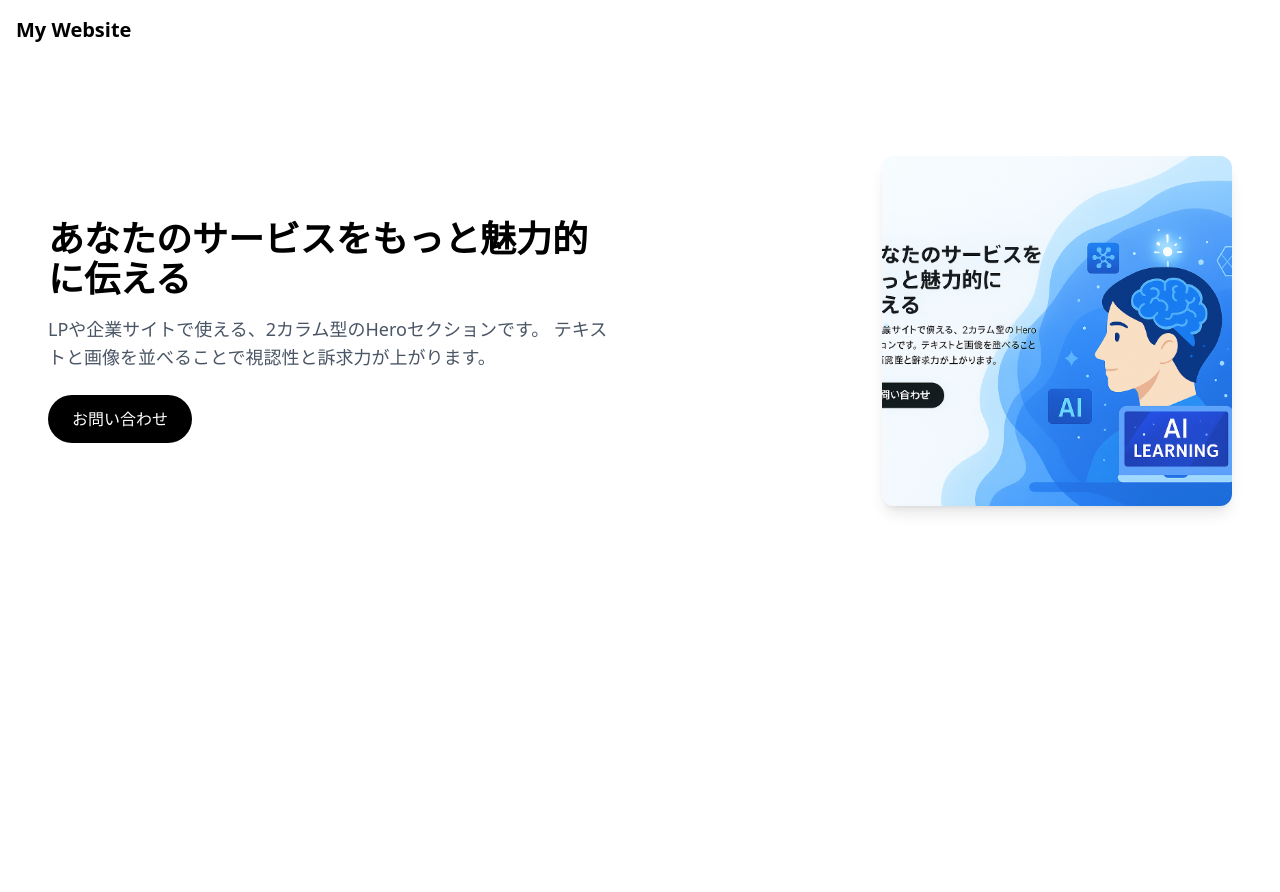
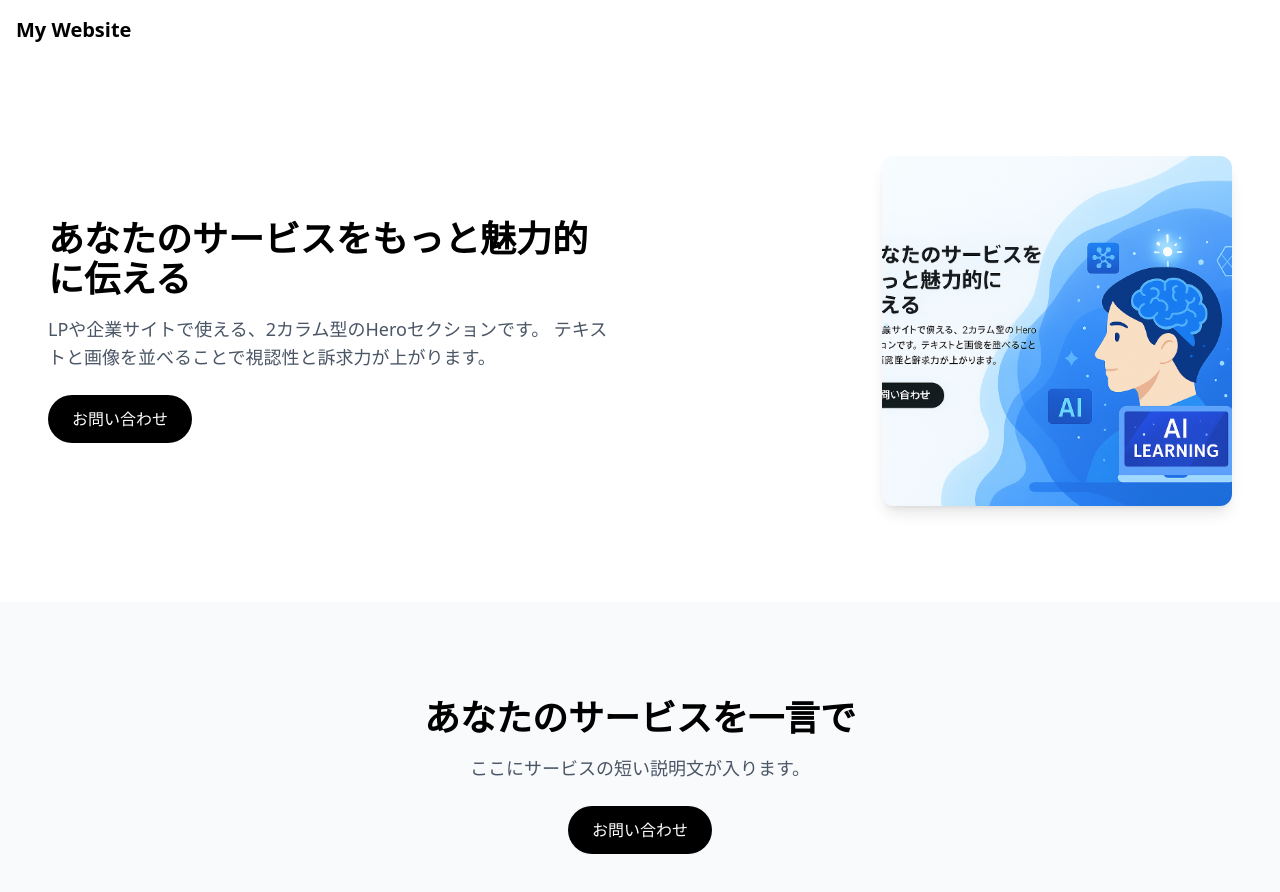
Before and after one commit to susugadx/nextjs-docker-starter, a Next.js app: page /playground/marketing in a window 1280 px wide. Shown: the top 892 px of the page. Before the commit the page ends 800 px from the top, so only its background shows below. Built offline with nearby package versions, Linux system fonts and the light colour scheme.

Commit message:
chore: test commit for PR

```diff
--- a/src/app/playground/marketing/page.tsx
+++ b/src/app/playground/marketing/page.tsx
@@ -1,4 +1,5 @@
 import { Header } from "@/components/marketing/Header"
+import { Hero } from "@/components/marketing/Hero";
 import { HeroTwoColumn } from "@/components/marketing/HeroTwoColumn"
 
 export default function Page() {
@@ -6,6 +7,7 @@ export default function Page() {
     <div>
       <Header />
       <HeroTwoColumn />
+      <Hero />
     </div>
-  );
+    );
 }
```
